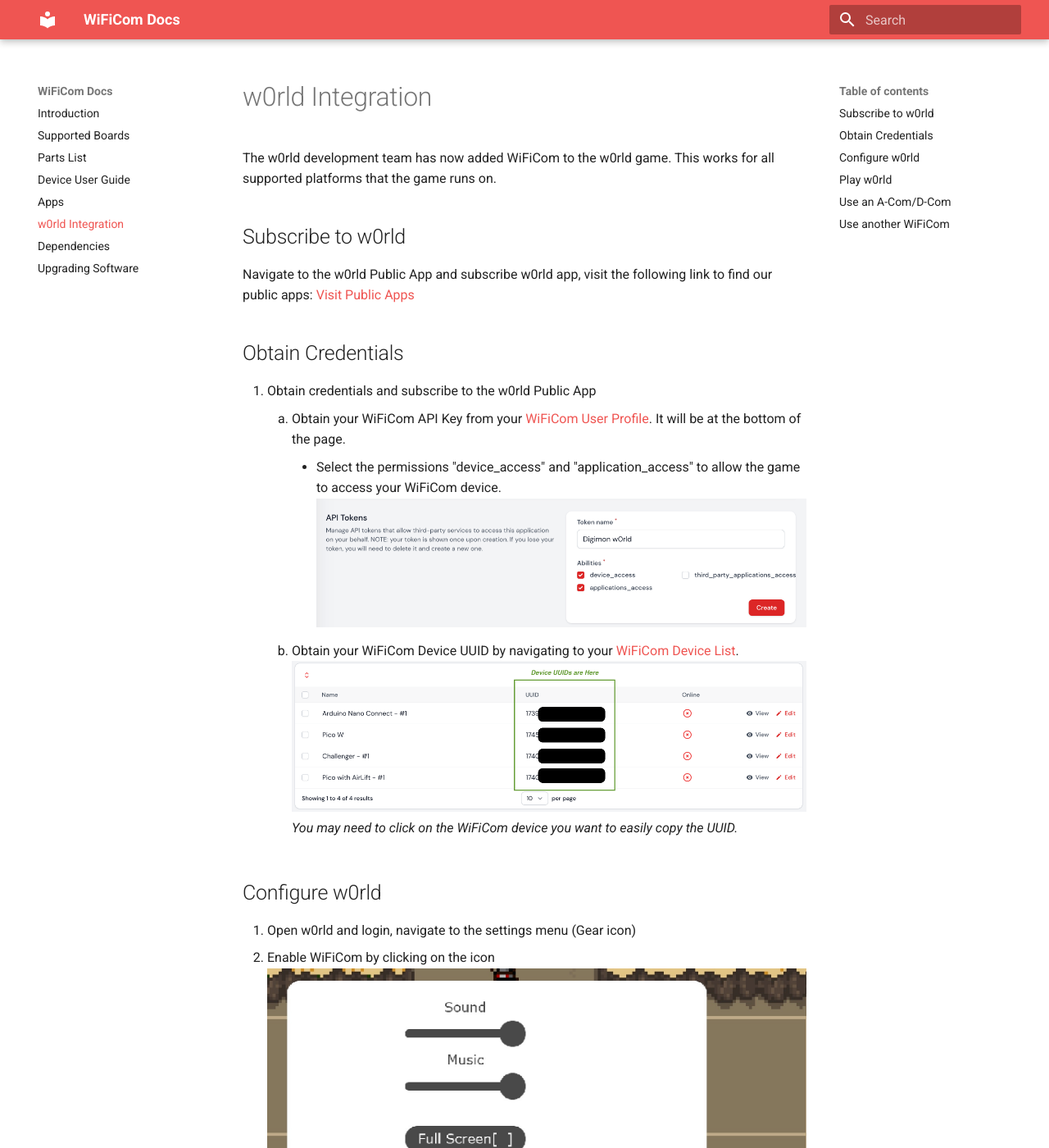
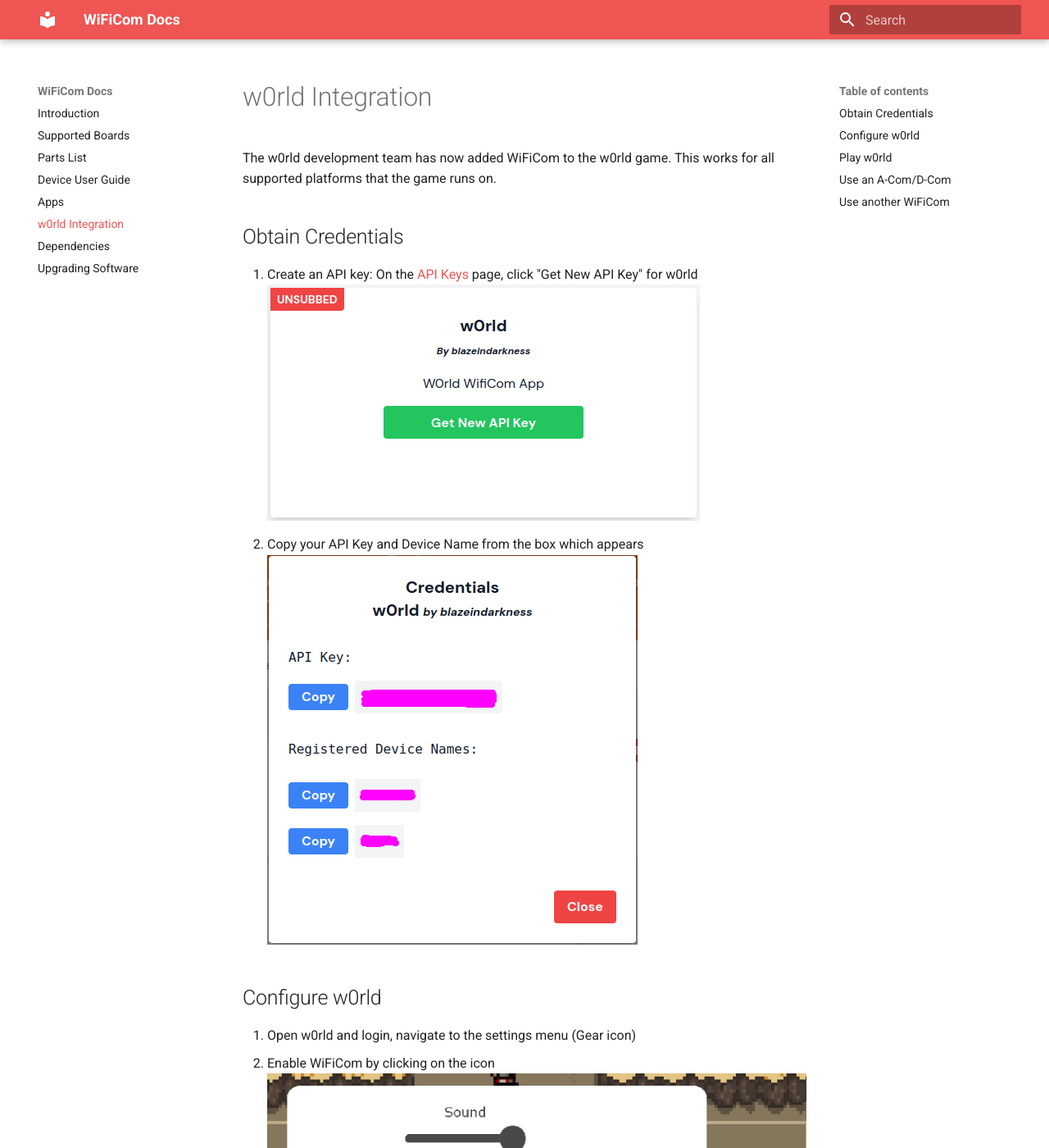
Before and after one commit to mechawrench/wificom-docs, an MkDocs documentation site: the page built from docs/w0rld_integration.md, in a window 1280 px wide and 1400 px high. Shown: the whole window at 82% size. Built offline with MkDocs 1.6.1 and Material for MkDocs 9.7.7, drawn with Linux system fonts in a browser that asks for light colours; some of the changed text lies outside the part shown.

Commit message:
Update w0rld guide

```diff
--- a/docs/w0rld_integration.md
+++ b/docs/w0rld_integration.md
@@ -2,17 +2,11 @@
 
 The w0rld development team has now added WiFiCom to the w0rld game.  This works for all supported platforms that the game runs on.
 
-## Subscribe to w0rld
-Navigate to the w0rld Public App and subscribe w0rld app, visit the following link to find our public apps:  [Visit Public Apps](https://wificom.dev/public-applications)
-
 ## Obtain Credentials
-1. Obtain credentials and subscribe to the w0rld Public App
-    1. Obtain your WiFiCom API Key from your [WiFiCom User Profile](https://wificom.dev/my-profile).  It will be at the bottom of the page.
-        - Select the permissions "device_access" and "application_access" to allow the game to access your WiFiCom device.
-        ![API Key Generation](/images/w0rld_integration/api_key_generation.png)
-    1. Obtain your WiFiCom Device UUID by navigating to your [WiFiCom Device List](https://wificom.dev/wifi-devices).
-        ![WiFiCom Device UUIDs](/images/w0rld_integration/device_uuids.png)
-         _You may need to click on the WiFiCom device you want to easily copy the UUID._
+1. Create an API key: On the [API Keys](https://wificom.dev/app-credentials) page, click "Get New API Key" for w0rld
+        ![API Key Generation](/images/w0rld_integration/w0rld_new_api_key.png)
+1. Copy your API Key and Device Name from the box which appears
+        ![w0rld Credentials](/images/w0rld_integration/w0rld_get_credentials.png)
 
 ## Configure w0rld
 1. Open w0rld and login, navigate to the settings menu (Gear icon)
@@ -24,7 +18,8 @@
 ## Play w0rld
 1. Ensure your WiFiCom is connected to WiFi (first menu option)
 1. Go ahead and summon as usual, you only need to press the DCom button once now!
-1. You can also battle as usual, at this point your WiFiCom should be working, if not, please check you followed every step (Subscribing to w0rld is required to use WiFiCom in w0rld)
+1. You can also battle as usual, at this point your WiFiCom should be working, if not, please check you followed every step
+1. If your WiFiCom has a speaker, it will beep to let you know when it has received your requests from w0rld
 
 ## Use an A-Com/D-Com
 Simply uncheck the WiFiCom box in the settings menu to use an A-Com/D-Com
```
Also changed, not shown: docs/images/w0rld_integration/w0rld_get_credentials.png (added), docs/images/w0rld_integration/w0rld_new_api_key.png (added).
